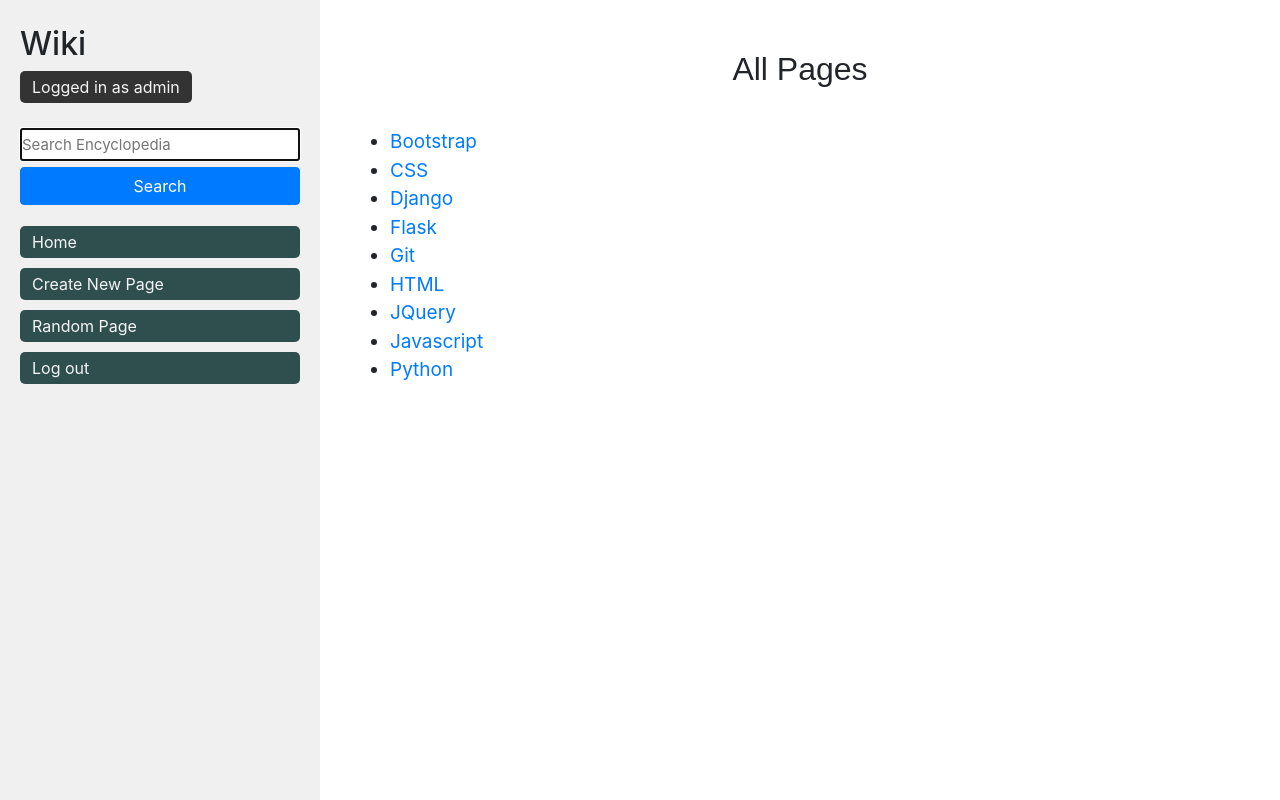
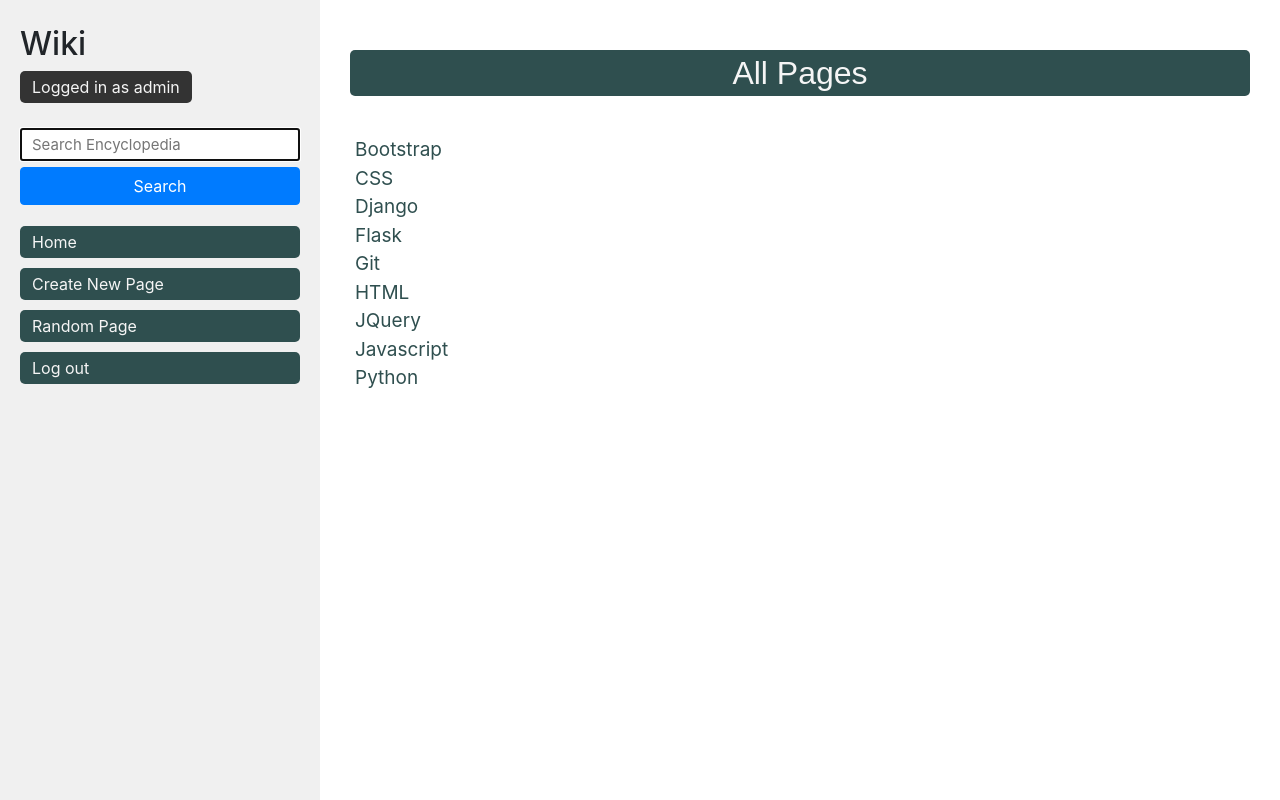
Before and after one commit to alfiomartini/wiki, a Django app: page / in a window 1280 px wide. Run offline with Django 3.2, Linux system fonts and the light colour scheme; a user stored in the database is signed in; some libraries are stand-ins or nearby versions.

Commit message:
Updated overall styling

```diff
--- a/encyclopedia/static/encyclopedia/styles.css
+++ b/encyclopedia/static/encyclopedia/styles.css
@@ -20,10 +20,6 @@
     padding-top: 20px;
 }
 
-/* textarea {
-    height: 90vh;
-    width: 80%;
-} */
 
 .main {
     padding: 10px;
@@ -34,7 +30,7 @@
     font-size: 15px;
     line-height: 15px;
     margin-top: 15px;
-    padding: 5px 0;
+    padding: 5px 10px;
 }
 
 #search-button{
@@ -50,12 +46,6 @@
 
 .sidebar h2 {
     margin-top: 5px;
-}
-
-@media screen and (max-width:767px){
-    .sidebar{
-        height:60vh;
-    }
 }
 
 .edit-btn{
@@ -101,4 +91,24 @@
 
 .entries{
     font-size: 19px;
+    list-style-type: none;
+    padding-left: 5px;
 }
+
+.entries li a {
+    color: darkslategray;
+    text-decoration: none;
+}
+
+.entries li a:hover {
+    color: darkblue;
+    text-decoration: none;
+}
+
+/* Media queries */
+
+@media screen and (max-width:767px){
+    .sidebar{
+        height:60vh;
+    }
+}
--- a/encyclopedia/templates/encyclopedia/index.html
+++ b/encyclopedia/templates/encyclopedia/index.html
@@ -5,11 +5,11 @@
 {% endblock %}
 
 {% block body %}
-    <h2 class="page-heading">All Pages</h2>
+    <h2 class="page-heading menu">All Pages</h2>
 
     <ul class="entries">
         {% for entry in entries %}
-            <li><a href="{% url 'entry' entry %}">{{entry}}</a></li>
+            <li><a href="{% url 'entry' entry %}" class="">{{entry}}</a></li>
         {% endfor %}
     </ul>
 
--- a/encyclopedia/templates/encyclopedia/search.html
+++ b/encyclopedia/templates/encyclopedia/search.html
@@ -5,7 +5,7 @@
 {% endblock %}
 
 {% block body %}
-    <h2 class="page-heading">Search Pages</h2>
+    <h2 class="page-heading menu">Search Pages</h2>
 
     <ul class="entries">
         {% for entry in entries %}
```
